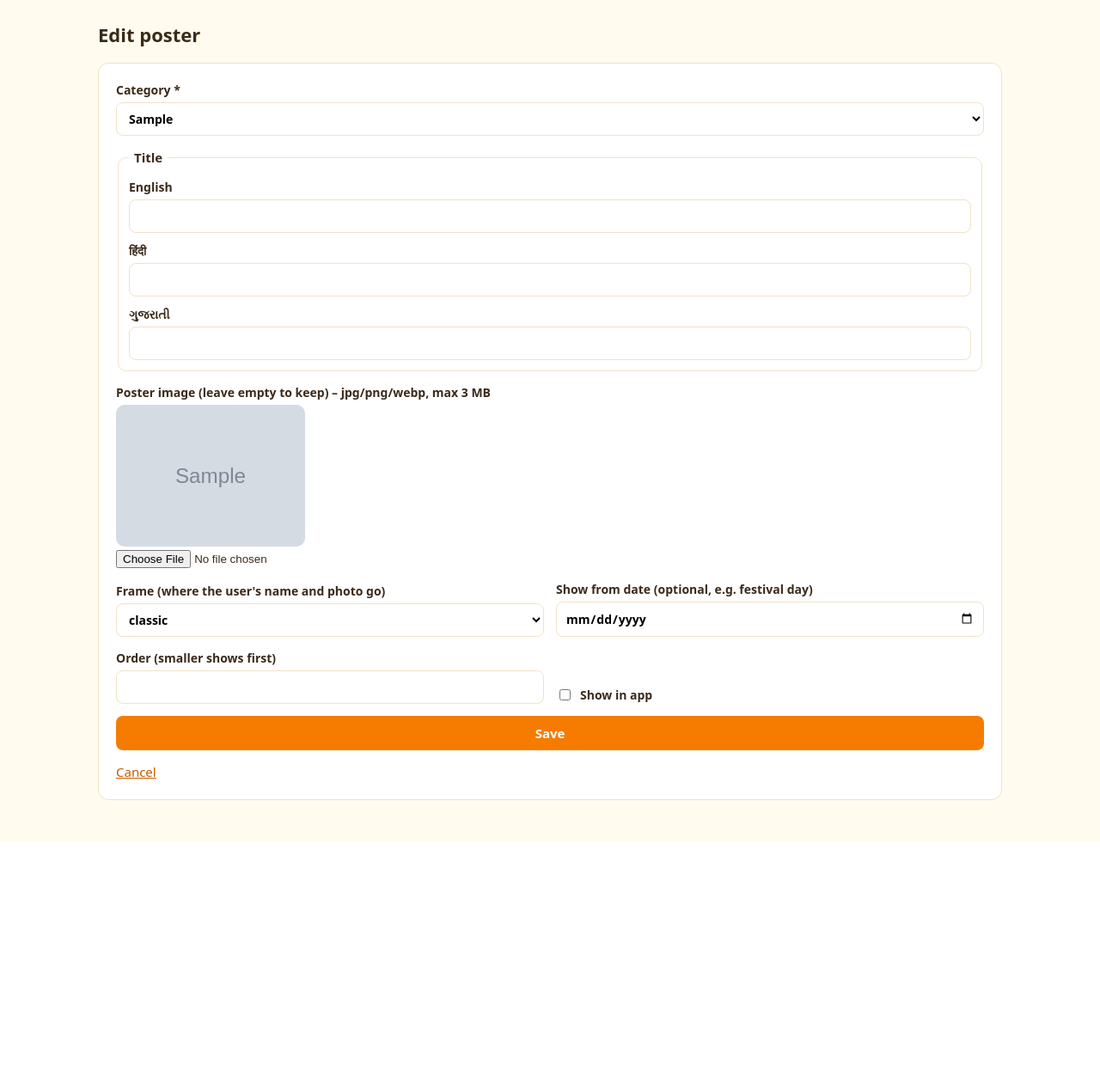
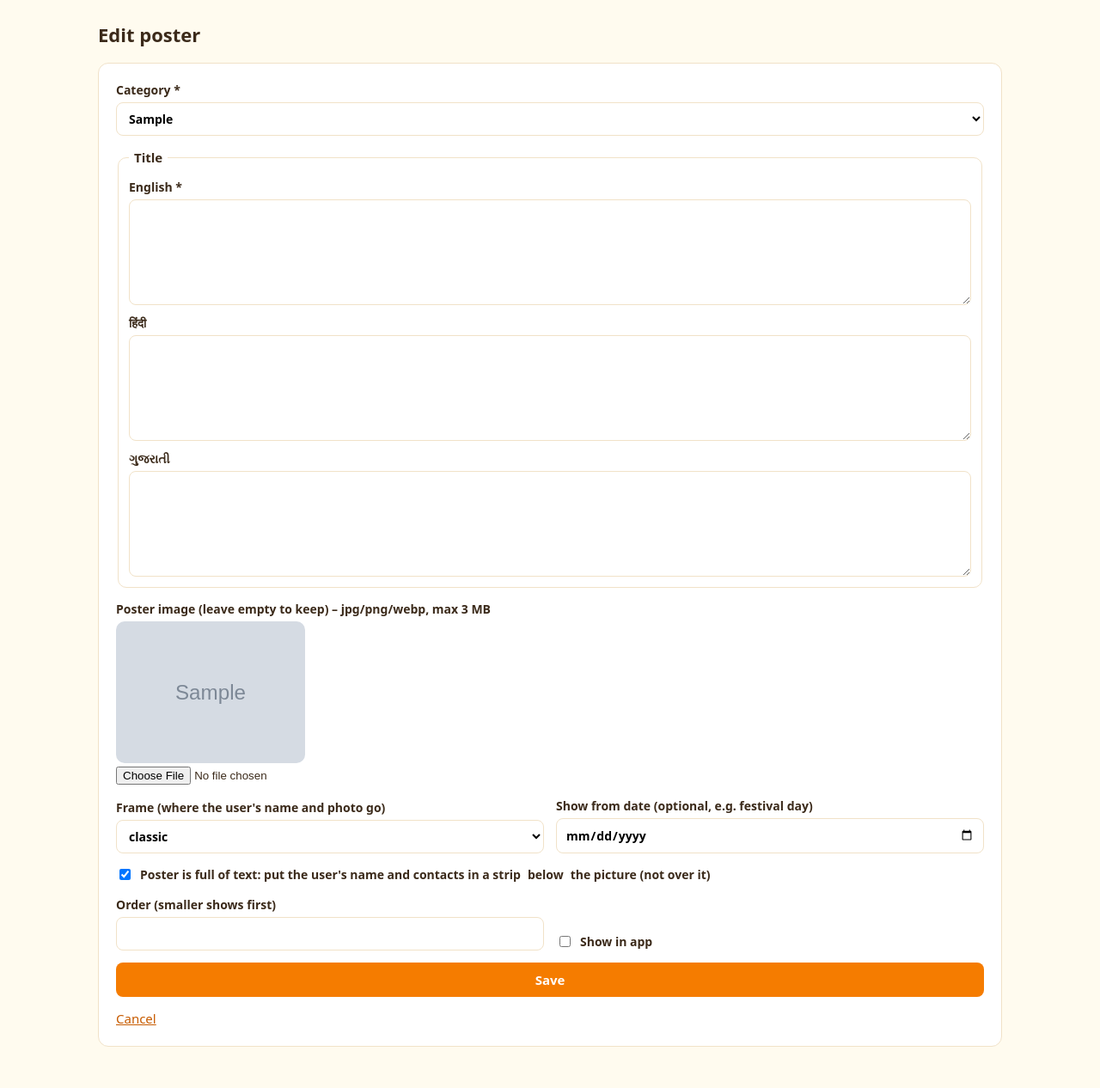
Before and after one commit to rajchovatiya/Sanatan_mitra_Backend, a Laravel app: template resources/views/admin/posters/form.blade.php in a window 1280 px wide. Shown: the whole page at 86% size. Before the commit the page ends 979 px from the top, so only its background shows below. Run offline with Laravel 12, Linux system fonts and the light colour scheme; the template is opened without the code that fills it: most values are stand-ins (such as "Sample title", 1, 10 or a date in 2020); grey boxes marked "Sample" are stand-in pictures.

Commit message:
Let admins put the poster footer below the picture
Some posters are already full of text, so the user's name and contacts
should not cover their bottom. A new "footer_below" option on the poster
form (default off) is saved, sent by GET /api/v1/posters, and carried by
content:export / content:import. The app then puts the details in a strip
under the picture for those posters.

Co-Authored-By: Claude Opus 5.5 <noreply@anthropic.com>

```diff
--- a/app/Console/Commands/ContentExport.php
+++ b/app/Console/Commands/ContentExport.php
@@ -52,6 +52,7 @@ class ContentExport extends Command
                 'title' => $p->title,
                 'image_path' => $copy($p->image_path),
                 'frame' => $p->frame,
+                'footer_below' => $p->footer_below,
                 'show_from' => $p->show_from?->format('Y-m-d'),
                 'sort_order' => $p->sort_order,
                 'is_active' => $p->is_active,
--- a/app/Console/Commands/ContentImport.php
+++ b/app/Console/Commands/ContentImport.php
@@ -72,6 +72,7 @@ class ContentImport extends Command
                 'title' => $p['title'],
                 'image_path' => $p['image_path'],
                 'frame' => $p['frame'],
+                'footer_below' => $p['footer_below'] ?? false,
                 'show_from' => $p['show_from'],
                 'sort_order' => $p['sort_order'],
                 'is_active' => $p['is_active'],
--- a/app/Http/Controllers/Api/ContentController.php
+++ b/app/Http/Controllers/Api/ContentController.php
@@ -35,7 +35,7 @@ class ContentController extends Controller
 
         $posters = Poster::visible()
             ->when($request->integer('category'), fn ($q, $id) => $q->where('category_id', $id))
-            ->select(['id', 'category_id', 'title', 'image_path', 'frame'])
+            ->select(['id', 'category_id', 'title', 'image_path', 'frame', 'footer_below'])
             ->paginate(self::PER_PAGE);
 
         return PosterResource::collection($posters);
--- a/app/Http/Resources/PosterResource.php
+++ b/app/Http/Resources/PosterResource.php
@@ -18,6 +18,7 @@ class PosterResource extends JsonResource
             'title' => $this->tr('title'),
             'image_url' => Media::url($this->image_path),
             'frame' => $this->frame,
+            'footer_below' => (bool) $this->footer_below,
         ];
     }
 }
--- a/app/Models/Poster.php
+++ b/app/Models/Poster.php
@@ -8,18 +8,18 @@ use Illuminate\Database\Eloquent\Builder;
 use Illuminate\Database\Eloquent\Model;
 use Illuminate\Database\Eloquent\Relations\BelongsTo;
 
-#[Fillable(['category_id', 'title', 'image_path', 'frame', 'show_from', 'sort_order', 'is_active'])]
+#[Fillable(['category_id', 'title', 'image_path', 'frame', 'footer_below', 'show_from', 'sort_order', 'is_active'])]
 class Poster extends Model
 {
     use HasTranslations;
 
     public const FRAMES = ['classic', 'bottom_band', 'side_photo', 'minimal'];
 
-    protected $attributes = ['frame' => 'classic', 'sort_order' => 0, 'is_active' => true];
+    protected $attributes = ['frame' => 'classic', 'footer_below' => false, 'sort_order' => 0, 'is_active' => true];
 
     protected function casts(): array
     {
-        return ['title' => 'array', 'show_from' => 'date:Y-m-d', 'is_active' => 'boolean'];
+        return ['title' => 'array', 'show_from' => 'date:Y-m-d', 'is_active' => 'boolean', 'footer_below' => 'boolean'];
     }
 
     /** Active, already released, in admin order. */
--- a/resources/views/admin/posters/form.blade.php
+++ b/resources/views/admin/posters/form.blade.php
@@ -28,6 +28,11 @@
             </label>
         </div>
 
+        <label class="check">
+            <input type="checkbox" name="footer_below" value="1" @checked(old('footer_below', $poster->footer_below))>
+            Poster is full of text: put the user's name and contacts in a strip <b>below</b> the picture (not over it)
+        </label>
+
         <x-admin.common-fields :model="$poster" />
         <button class="btn">Save</button>
         <a href="{{ route('admin.posters.index') }}">Cancel</a>
```
Also changed, not shown: app/Http/Requests/Admin/PosterRequest.php (+8 -0 lines), tests/Feature/AdminContentTest.php (+20 -0 lines), database/migrations/2026_11_14_100000_add_footer_below_to_posters_table.php (added).
